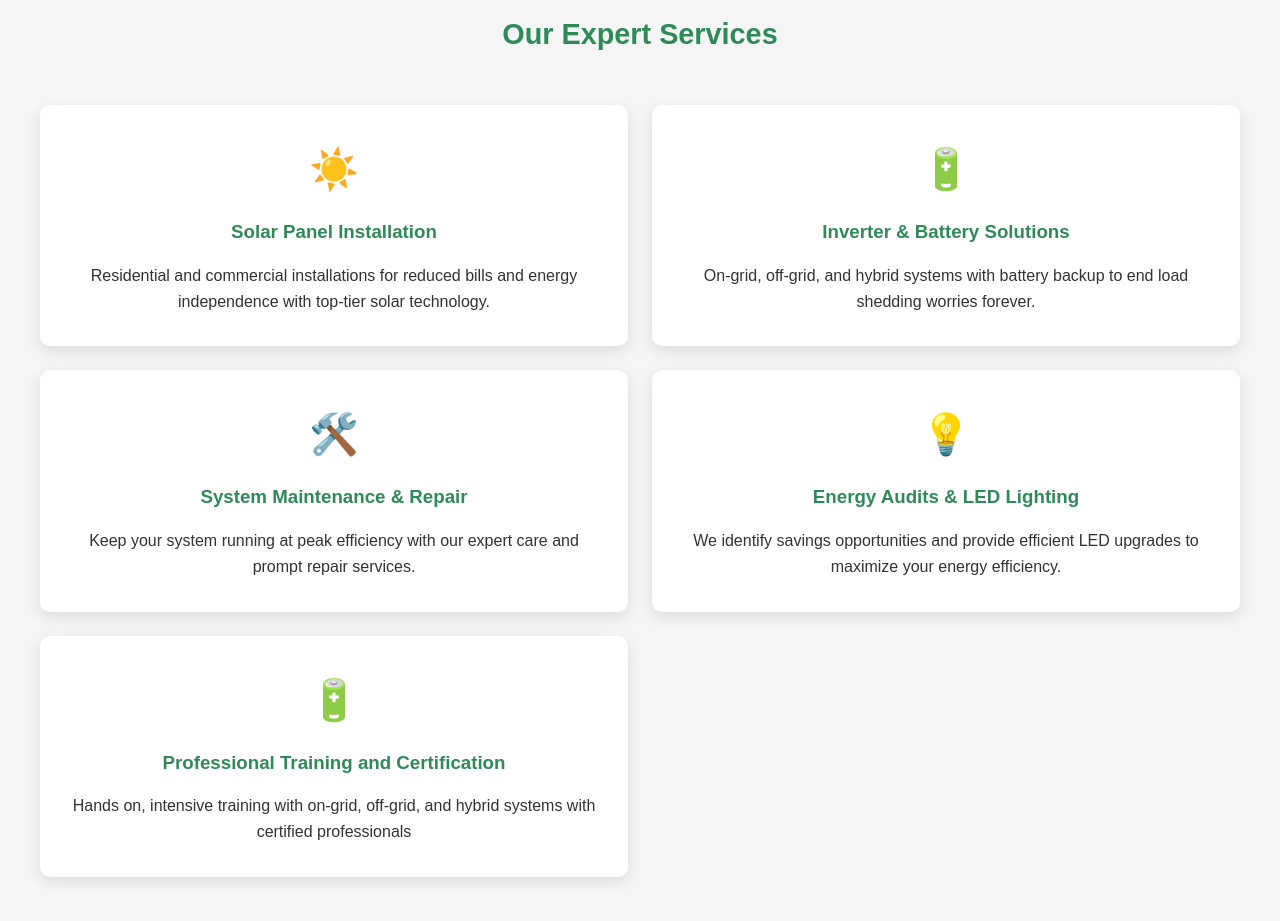
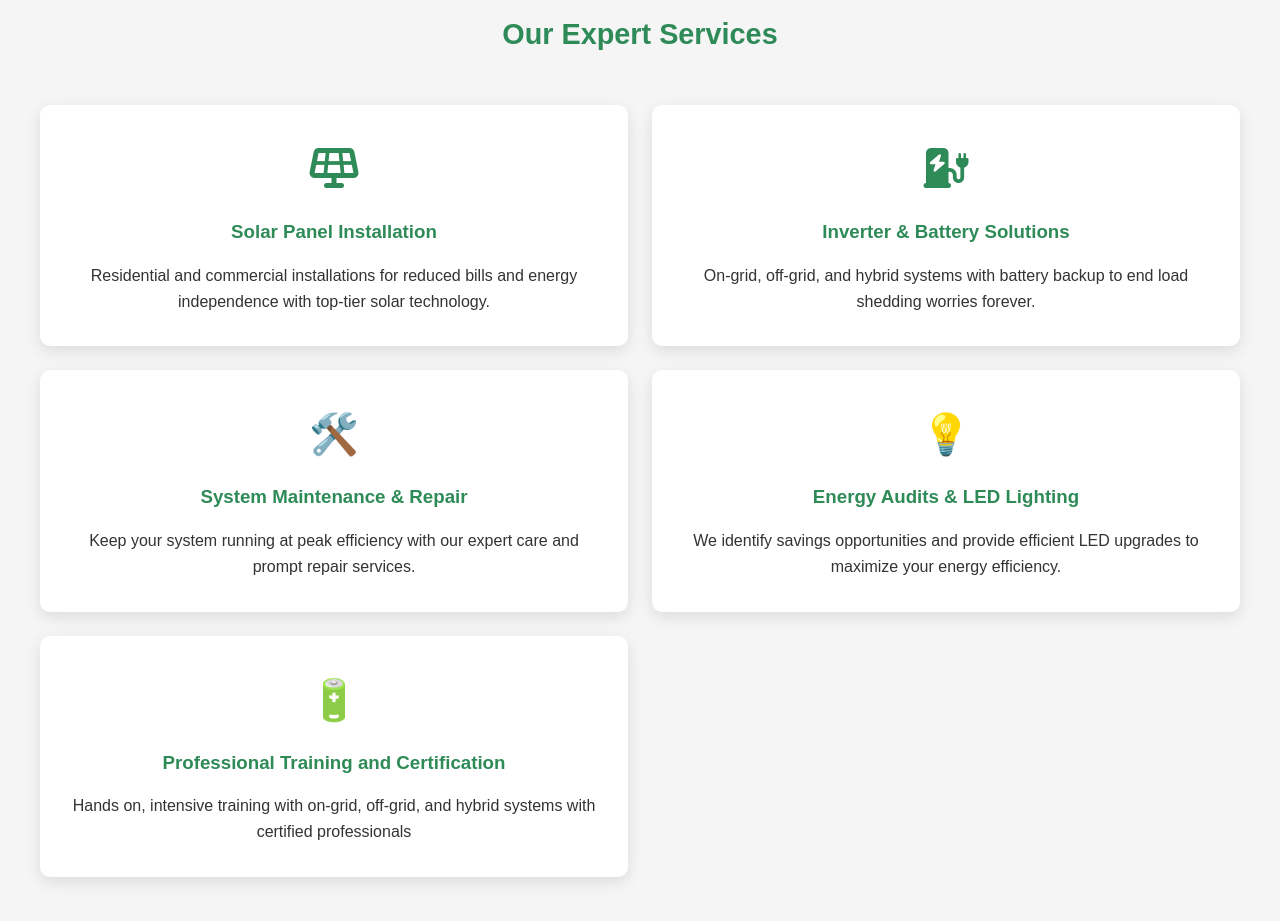
Before and after one commit to emmanuelifediorah/Tochtech, a plain HTML site: page frontend/html/index.html in a window 1280 px wide. Shown: the part 1380-2301 px from the top of the page. Drawn offline with nearby package versions, Linux system fonts and the light colour scheme.

Commit message:
Integrated font awesome 7 into Tochtech website via kit
Replaced emojis with font awesome

```diff
--- a/frontend/html/index.html
+++ b/frontend/html/index.html
@@ -5,6 +5,7 @@
     <meta name="viewport" content="width=device-width, initial-scale=1.0">
     <title>TochTech - Reliable Solar & Inverter Solutions</title>
     <link rel="stylesheet" href="css/style.css">
+    <script src="https://kit.fontawesome.com/fd729aa164.js" crossorigin="anonymous"></script>
 </head>
 <body>
     <!-- Header -->
@@ -72,12 +73,12 @@
         <h2 class="section-title">Our Expert Services</h2>
         <div class="services-grid">
             <div class="service-card">
-                <div class="service-icon">☀️</div>
+                <div class="service-icon"><i class="fas fa-solar-panel"></i></div>
                 <h3>Solar Panel Installation</h3>
                 <p>Residential and commercial installations for reduced bills and energy independence with top-tier solar technology.</p>
             </div>
             <div class="service-card">
-                <div class="service-icon">🔋</div>
+                <div class="service-icon"><i class="fas fa-charging-station"></i></div>
                 <h3>Inverter & Battery Solutions</h3>
                 <p>On-grid, off-grid, and hybrid systems with battery backup to end load shedding worries forever.</p>
             </div>
```
